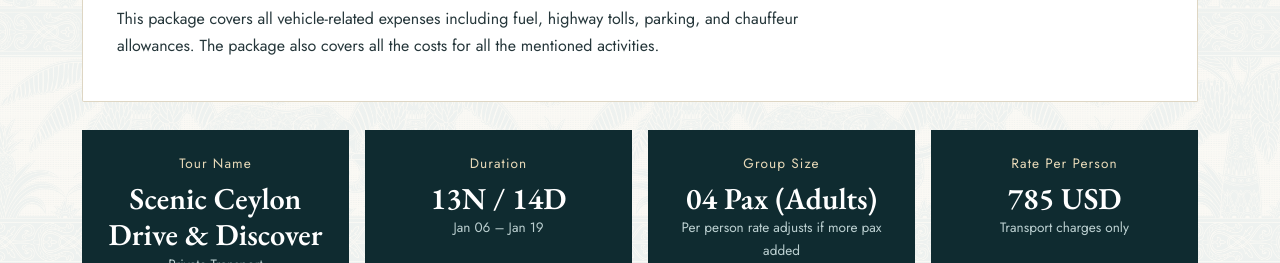
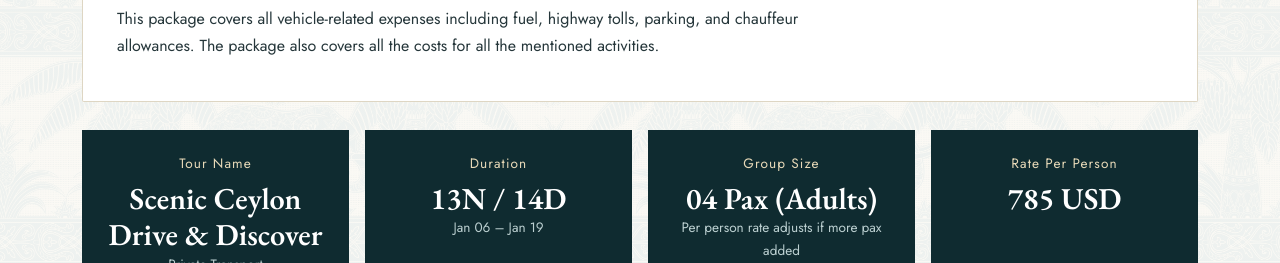
Before and after one commit to rantravelworkmailwork-dev/Dream-Island-Travels-Tours-Scenic-Ceylon-Drive-Discover-Package-2, a plain HTML site: page index.html in a window 1280 px wide. Shown: the part 780-1043 px from the top of the page. Drawn offline with nearby package versions, Linux system fonts and the light colour scheme.

```diff
--- a/index.html
+++ b/index.html
@@ -61,7 +61,7 @@
       <div class="col-6 col-md-3"><div class="fact"><span class="fact-label">Tour Name</span><span class="fact-value">Scenic Ceylon Drive &amp; Discover</span><span class="fact-note">Private Transport</span></div></div>
       <div class="col-6 col-md-3"><div class="fact"><span class="fact-label">Duration</span><span class="fact-value">13N / 14D</span><span class="fact-note">Jan 06 &ndash; Jan 19</span></div></div>
       <div class="col-6 col-md-3"><div class="fact"><span class="fact-label">Group Size</span><span class="fact-value">04 Pax (Adults)</span><span class="fact-note">Per person rate adjusts if more pax added</span></div></div>
-      <div class="col-6 col-md-3"><div class="fact"><span class="fact-label">Rate Per Person</span><span class="fact-value">785 USD</span><span class="fact-note">Transport charges only</span></div></div>
+      <div class="col-6 col-md-3"><div class="fact"><span class="fact-label">Rate Per Person</span><span class="fact-value">785 USD</span></div></div>
     </div>
 
     <!-- MAP -->
```
